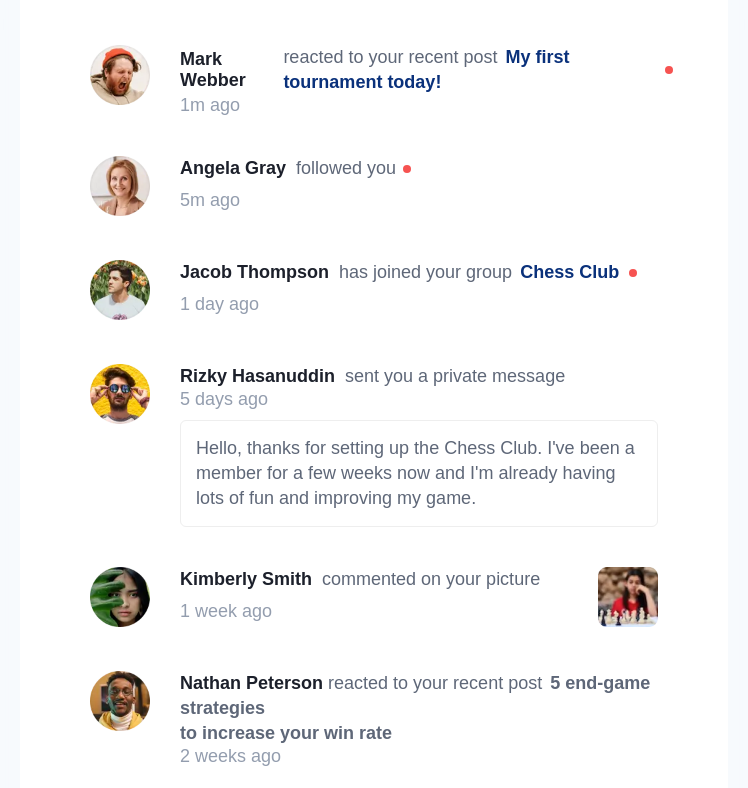
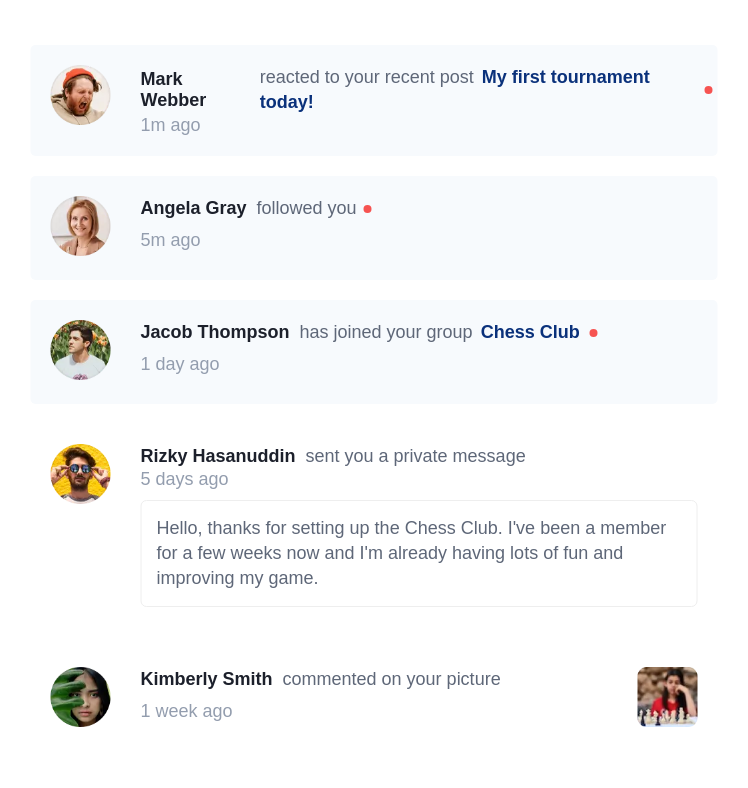
Before and after one commit to web-ghoul/Notifications-page, a plain HTML site: page index.html in a window 1280 px wide. Shown: the part 133-921 px from the top of the page, without its empty margins (266-1014 px from the left). Drawn offline with Linux system fonts and the light colour scheme; a web font is replaced by a local one.

Commit message:
Add files via upload

```diff
--- a/index.html
+++ b/index.html
@@ -27,7 +27,7 @@
 
             <section>
                 <div class="contain">
-                    <div class="message">
+                    <div class="message unseen">
                         <picture>
                             <img src="./assets/images/avatar-mark-webber.webp" alt="">
                         </picture>
@@ -41,7 +41,7 @@
                         </div>
                     </div>
 
-                    <div class="message">
+                    <div class="message unseen">
                         <picture>
                             <img src="./assets/images/avatar-angela-gray.webp" alt="">
                         </picture>
@@ -54,7 +54,7 @@
                         </div>
                     </div>
 
-                    <div class="message">
+                    <div class="message unseen">
                         <picture>
                             <img src="./assets/images/avatar-jacob-thompson.webp" alt="">
                         </picture>
@@ -106,11 +106,13 @@
                         <div class="text">
                             <div class="content">
                                 <p><span class="name">Nathan Peterson</span> reacted to your recent post <span class="gray">5 end-game
-                    strategies <br> to increase your win rate </span></p>
+                    strategies <br> to increase your win rate </span>
+                                </p>
                             </div>
                             <span class="ago">2 weeks ago</span>
                         </div>
                     </div>
+
 
                     <div class="message">
                         <picture>
--- a/indfex.css
+++ b/indfex.css
@@ -26,7 +26,7 @@ main .container {
     background-color: hsl(0, 0%, 100%);
     border-radius: 12px;
     box-shadow: hsl(210, 60%, 98%) 0px 8px 24px, hsl(210, 60%, 98%) 0px 16px 56px, hsl(210, 60%, 98%) 0px 24px 80px;
-    width: 60%;
+    width: 65%;
     padding: 40px;
 }
 
@@ -74,8 +74,7 @@ section .contain {
     display: grid;
     align-items: center;
     justify-content: center;
-    padding: 0 30px;
-    gap: 40px;
+    gap: 20px;
 }
 
 section .contain .message {
@@ -86,6 +85,12 @@ section .contain .message {
     width: 100%;
     align-self: stretch;
     gap: 30px;
+    padding: 20px;
+}
+
+section .contain .message.unseen {
+    background-color: hsl(210, 60%, 98%);
+    border-radius: 5px;
 }
 
 section .contain .message.photo {
```
